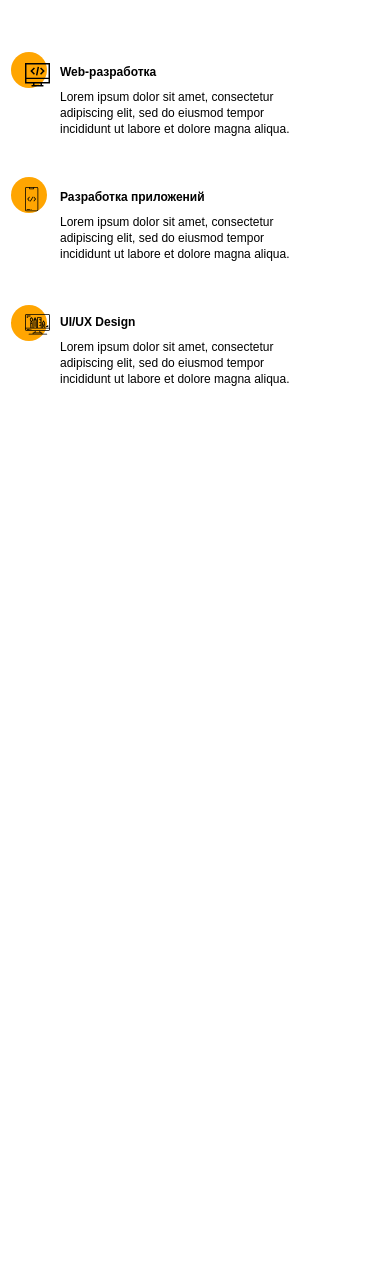
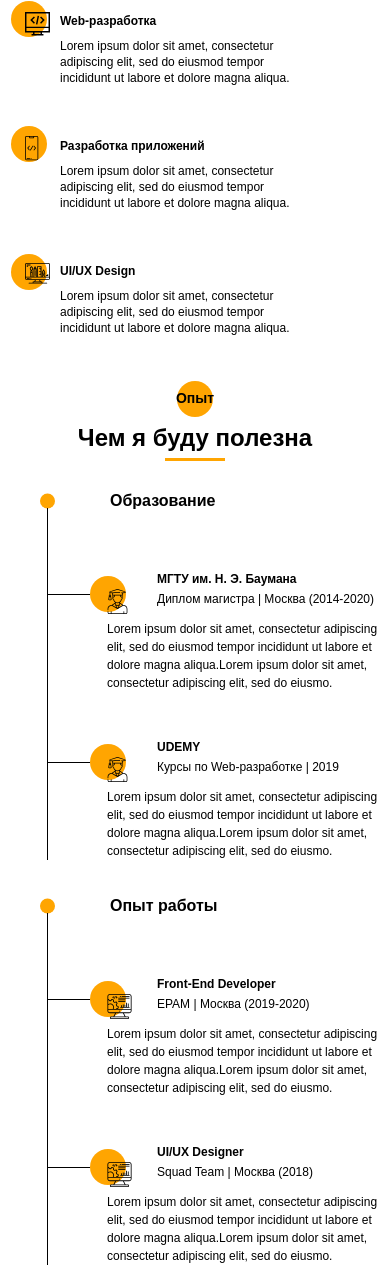
Before and after one commit to Abubjazov/PORTFOLIO, a website: page src/index.html in a window 390 px wide. Shown: the part 1457-2738 px from the top of the page. Before the commit the page ends 1844 px from the top, so only its background shows below. Drawn offline with nearby package versions, Linux system fonts and the light colour scheme; files that its build step writes are made by us from their sources.

Commit message:
секция resume адаптирована под мобильные устройства

```diff
--- a/src/index.html
+++ b/src/index.html
@@ -186,7 +186,7 @@
         </div>
     </section>
 
-    <!-- <section class="resume">
+    <section class="resume">
         <div class="container">
 
             <h2 class="title title_fz16 resume__title">Опыт</h2>
@@ -296,7 +296,7 @@
             </div>
 
         </div>
-    </section> -->
+    </section>
 
     <!-- <section class="myskills">
         <div class="container">
--- a/src/sass/blocks/_media.scss
+++ b/src/sass/blocks/_media.scss
@@ -50,6 +50,11 @@
             column-gap: 20px;
         }
     }
+    .resume {
+        &__wrapper {
+            column-gap: 44px;
+        }
+    }
 }
 
 @media (max-width: 992px) {
@@ -90,6 +95,23 @@
             line-height: 25px;
         }
     }
+    .resume {
+        padding-top: 50px;
+        .title_fz20 {
+            font-size: 16px;
+        }
+        &__wrapper {
+            padding: 10px 0 0 65px;
+            grid-template-columns: repeat(2,305px);
+        }
+        &__subtitle {
+            font-size: 24px;
+            line-height: 40px;
+        }
+        .divider {
+            margin: 0 auto;
+        }
+    }
 }
 
 @media (max-width: 768px) {
@@ -121,6 +143,13 @@
                 font-size: 12px;
                 line-height: 16px;
             }
+        }
+    }
+    .resume {
+        &__wrapper {
+            margin-top: 15px;
+            grid-template-columns: 474px;
+            row-gap: 15px;
         }
     }
 }
@@ -156,6 +185,7 @@
     .aboutme {
         &__wrapper {
             grid-template: 340px / 1fr;
+            grid-auto-rows: minmax(180px,auto);
             gap: 20px;
         }
         &__photo {
@@ -173,4 +203,9 @@
             }
         }
     }
+    .resume {
+        &__wrapper {
+            grid-template-columns: 1fr;
+        }
+    }
 }
```
